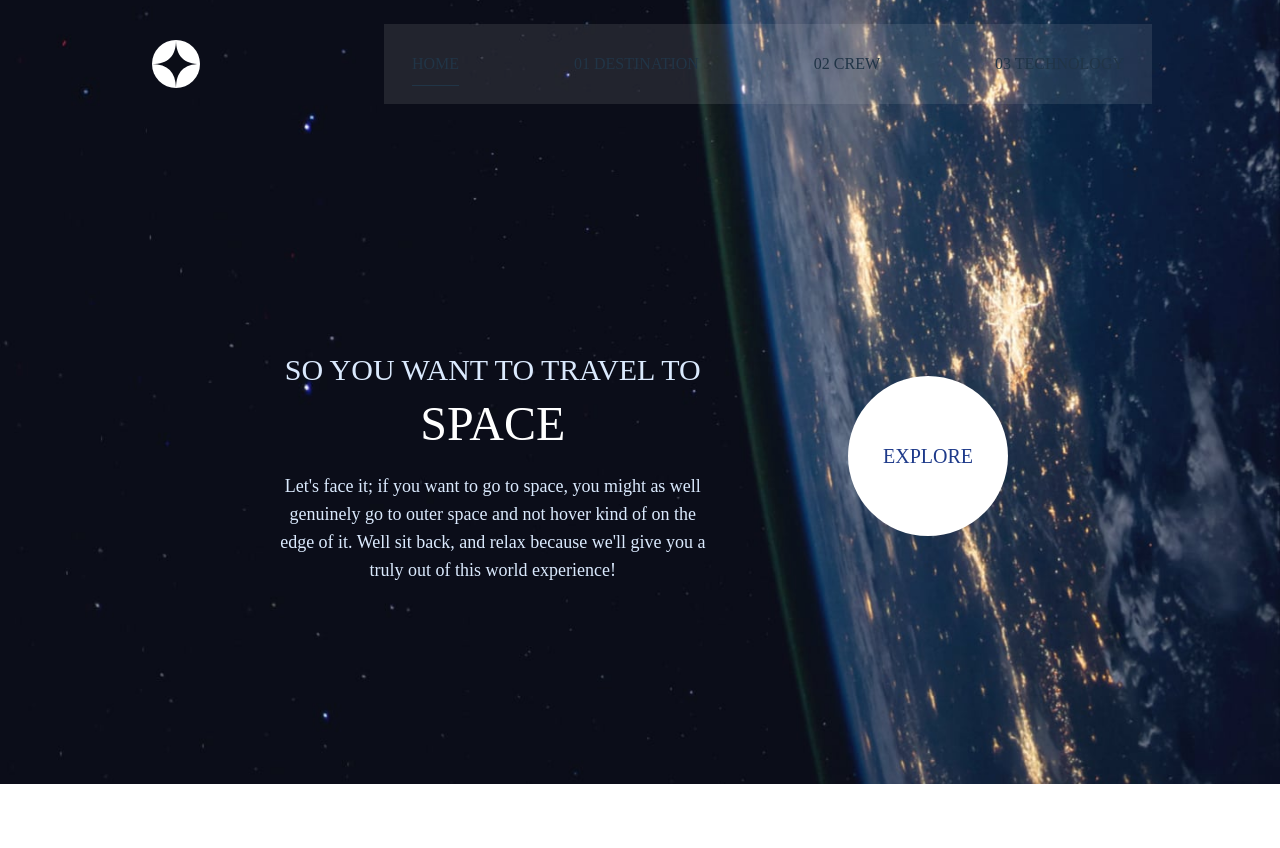
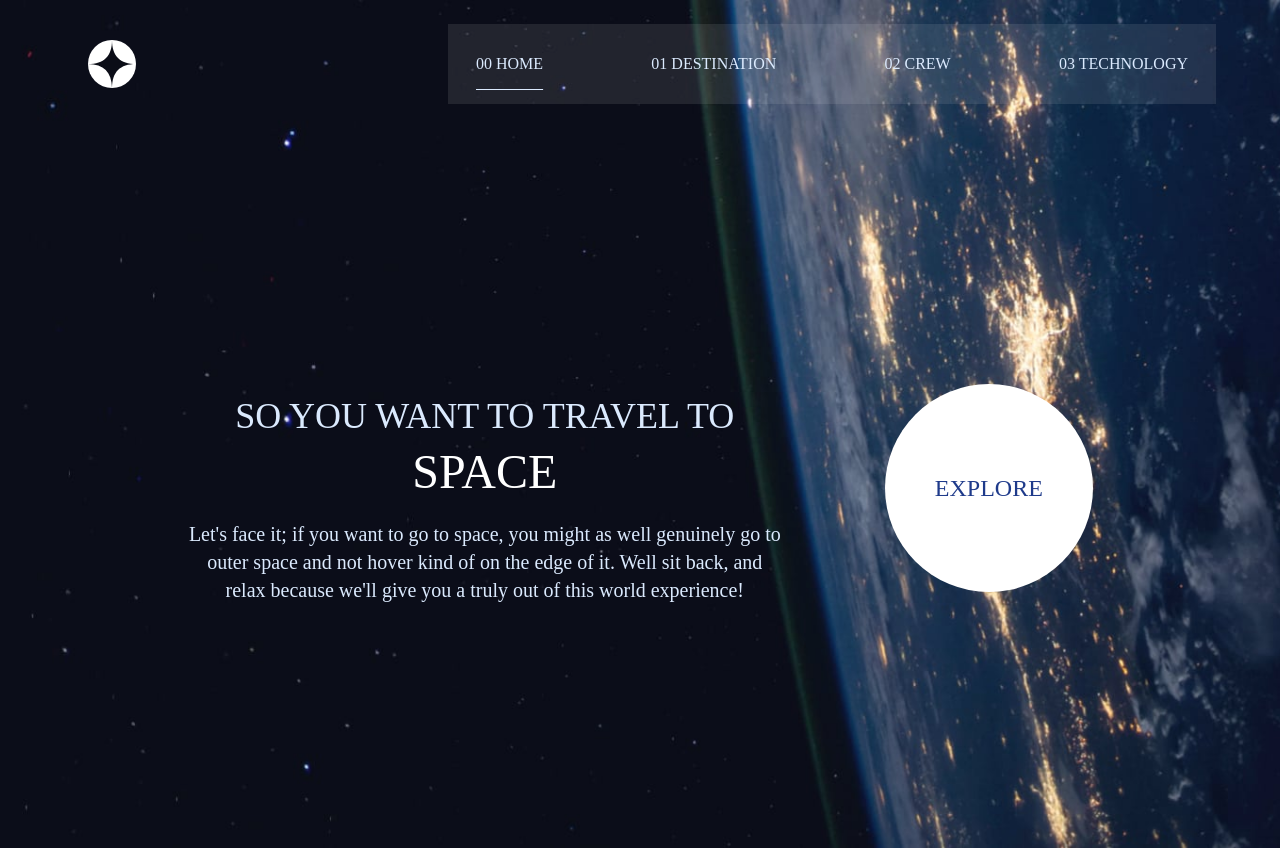
Before and after one commit to mobolajiJinad/space-tourism-website, a React (Vite) app: page / in a window 1280 px wide. Before the commit the page ends 800 px from the top, so only its background shows below. Built offline with nearby package versions, Linux system fonts and the light colour scheme; a web font is replaced by a local one.

Commit message:
feat: add hover states and change layout of some pages

```diff
--- a/src/RootLayout.tsx
+++ b/src/RootLayout.tsx
@@ -29,6 +29,20 @@ function RootLayout() {
     };
   }, [pathname]);
 
+  const NavItem = ({ to, label }: { to: string; label: string }) => (
+    <NavLink
+      to={to}
+      onClick={() => setMenuOpen(false)}
+      className={({ isActive }) =>
+        `relative uppercase text-blue-100 hover:underline hover:underline-offset-[1.25rem] ${
+          isActive ? "underline underline-offset-[1.25rem]" : ""
+        }`
+      }
+    >
+      {label}
+    </NavLink>
+  );
+
   return (
     <>
       <header className="flex items-center justify-between p-4 md:py-6 md:pl-6 md:pr-0">
@@ -44,48 +58,16 @@ function RootLayout() {
         <nav className="hidden max-w-3xl bg-black p-4 md:block md:w-4/5 md:bg-gray-200/10 md:p-7">
           <ul className="flex w-full items-center justify-between">
             <li>
-              <NavLink
-                to="/"
-                style={({ isActive }) => ({
-                  textDecoration: isActive ? "underline" : "none",
-                  textUnderlineOffset: isActive ? "1rem" : "0",
-                })}
-              >
-                HOME
-              </NavLink>
+              <NavItem to="/" label="00 HOME" />
             </li>
             <li>
-              <NavLink
-                to="/destination"
-                style={({ isActive }) => ({
-                  textDecoration: isActive ? "underline" : "none",
-                  textUnderlineOffset: isActive ? "1rem" : "0",
-                })}
-              >
-                01 DESTINATION
-              </NavLink>
+              <NavItem to="/destination" label="01 DESTINATION" />
             </li>
             <li>
-              <NavLink
-                to="/crew"
-                style={({ isActive }) => ({
-                  textDecoration: isActive ? "underline" : "none",
-                  textUnderlineOffset: isActive ? "1rem" : "0",
-                })}
-              >
-                02 CREW
-              </NavLink>
+              <NavItem to="/crew" label="02 CREW" />
             </li>
             <li>
-              <NavLink
-                to="/technology"
-                style={({ isActive }) => ({
-                  textDecoration: isActive ? "underline" : "none",
-                  textUnderlineOffset: isActive ? "1rem" : "0",
-                })}
-              >
-                03 TECHNOLOGY
-              </NavLink>
+              <NavItem to="/technology" label="03 TECHNOLOGY" />
             </li>
           </ul>
         </nav>
@@ -101,49 +83,10 @@ function RootLayout() {
           />
 
           <nav className="flex h-4/5 flex-col items-center justify-center gap-8">
-            <NavLink
-              to="/"
-              onClick={() => setMenuOpen(false)}
-              style={({ isActive }) => ({
-                textDecoration: isActive ? "underline" : "none",
-                textUnderlineOffset: isActive ? "1rem" : "0",
-              })}
-            >
-              00 HOME
-            </NavLink>
-
-            <NavLink
-              to="/destination"
-              onClick={() => setMenuOpen(false)}
-              style={({ isActive }) => ({
-                textDecoration: isActive ? "underline" : "none",
-                textUnderlineOffset: isActive ? "1rem" : "0",
-              })}
-            >
-              01 DESTINATION
-            </NavLink>
-
-            <NavLink
-              to="/crew"
-              onClick={() => setMenuOpen(false)}
-              style={({ isActive }) => ({
-                textDecoration: isActive ? "underline" : "none",
-                textUnderlineOffset: isActive ? "1rem" : "0",
-              })}
-            >
-              02 CREW
-            </NavLink>
-
-            <NavLink
-              to="/technology"
-              onClick={() => setMenuOpen(false)}
-              style={({ isActive }) => ({
-                textDecoration: isActive ? "underline" : "none",
-                textUnderlineOffset: isActive ? "1rem" : "0",
-              })}
-            >
-              03 TECHNOLOGY
-            </NavLink>
+            <NavItem to="/" label="00 HOME" />
+            <NavItem to="/destination" label="01 DESTINATION" />
+            <NavItem to="/crew" label="02 CREW" />
+            <NavItem to="/technology" label="03 TECHNOLOGY" />
           </nav>
         </div>
       </header>
--- a/src/index.css
+++ b/src/index.css
@@ -43,7 +43,7 @@ body.technology {
 
 #root {
   margin: auto;
-  max-width: 1024px;
+  max-width: 1152px;
 }
 
 @media (max-width: 1024px) {
--- a/src/pages/Crew.tsx
+++ b/src/pages/Crew.tsx
@@ -36,52 +36,48 @@ function Crew() {
   };
 
   return (
-    <div className="mx-auto min-h-[calc(100vh-80px)] w-full p-4 md:max-w-4xl lg:max-w-6xl">
-      <h1 className="my-4 mb-8 text-center text-xl uppercase text-blue-100 md:text-2xl lg:text-3xl">
-        02 Meet your crew
-      </h1>
-
+    <>
       <div
-        className="mx-auto flex w-full flex-col items-center justify-center p-8 md:flex-row md:justify-between"
+        className="mx-auto flex min-h-[calc(100vh-80px)] w-11/12 max-w-6xl flex-col items-center justify-center gap-4 p-4 lg:flex-row lg:justify-around lg:px-8"
         onTouchStart={handleTouchStart}
         onTouchEnd={handleTouchEnd}
       >
-        <div className="w-full text-center md:w-3/5">
-          <h3 className="text-lg font-semibold uppercase text-blue-200 md:text-xl lg:text-2xl">
+        <div className="w-full text-center lg:w-5/12 lg:text-left">
+          <h1 className="my-4 mb-12 text-center text-xl uppercase text-blue-100 md:text-3xl lg:mb-20 lg:text-left lg:text-4xl">
+            02 Meet your crew
+          </h1>
+
+          <h3 className="text-lg font-semibold uppercase text-blue-200 md:text-2xl">
             {crews[activeIndex].role}
           </h3>
-          <h2 className="my-2 text-xl font-bold uppercase text-blue-100 md:text-2xl lg:text-3xl">
+          <h2 className="my-2 text-xl font-bold uppercase text-blue-100 md:text-3xl">
             {crews[activeIndex].name}
           </h2>
-          <p className="my-4 text-sm text-blue-100 md:text-base lg:text-lg">
+          <p className="my-4 text-sm text-blue-100 md:text-lg">
             {crews[activeIndex].bio}
           </p>
         </div>
 
-        <div className="my-2 lg:my-0">
-          <img
-            src={
-              crews[activeIndex].images.webp || crews[activeIndex].images.png
-            }
-            alt={`${crews[activeIndex].name} image`}
-            className="mx-auto h-auto w-full max-w-72 rounded-lg lg:max-w-96"
-          />
-        </div>
+        <img
+          src={crews[activeIndex].images.webp || crews[activeIndex].images.png}
+          alt={`${crews[activeIndex].name} image`}
+          className="my-2 h-auto w-full max-w-96 lg:my-0 lg:ml-auto lg:w-7/12"
+        />
       </div>
 
-      <button
-        className="absolute left-4 top-1/2 z-10 hidden h-16 w-10 -translate-y-1/2 cursor-pointer rounded-md bg-[#0B0D17]/50 text-2xl font-bold text-blue-100 md:block"
+      {/* <button
+        className="absolute left-4 top-1/2 z-10 hidden h-16 w-10 -translate-y-1/2 cursor-pointer rounded-md bg-[#0B0D17]/50 text-2xl font-bold text-blue-100 lg:block"
         onClick={handlePrev}
       >
         {"<"}
       </button>
       <button
-        className="absolute right-4 top-1/2 z-10 hidden h-16 w-10 -translate-y-1/2 cursor-pointer rounded-md bg-[#0B0D17]/50 text-2xl font-bold text-blue-100 md:block"
+        className="absolute right-4 top-1/2 z-10 hidden h-16 w-10 -translate-y-1/2 cursor-pointer rounded-md bg-[#0B0D17]/50 text-2xl font-bold text-blue-100 lg:block"
         onClick={handleNext}
       >
         {">"}
-      </button>
-    </div>
+      </button> */}
+    </>
   );
 }
 
--- a/src/pages/Destination.tsx
+++ b/src/pages/Destination.tsx
@@ -7,7 +7,7 @@ function Destination() {
   const [activeDestination, setActiveDestination] = useState(destinations[0]);
 
   return (
-    <div className="mx-auto flex min-h-[calc(100vh-80px)] w-full flex-col items-center justify-center p-4 md:min-h-[calc(100vh-144px)] md:max-w-3xl lg:max-w-4xl lg:flex-row lg:justify-between">
+    <div className="mx-auto flex min-h-[calc(100vh-80px)] w-11/12 max-w-6xl flex-col items-center justify-center gap-4 p-4 lg:flex-row lg:justify-around lg:px-8">
       <div className="my-8">
         <h1 className="my-2 text-center text-xl uppercase text-blue-100 md:text-2xl lg:text-3xl">
           01 Pick your destination
@@ -25,15 +25,11 @@ function Destination() {
           {destinations.map((destination) => (
             <li
               key={destination.name}
-              className={"cursor-pointer"}
-              style={{
-                textDecoration:
-                  activeDestination.name === destination.name
-                    ? "underline"
-                    : "none",
-                textUnderlineOffset:
-                  activeDestination.name === destination.name ? "1.25rem" : "0",
-              }}
+              className={`cursor-pointer ${
+                activeDestination.name === destination.name
+                  ? "underline underline-offset-[1.25rem]"
+                  : ""
+              } hover:underline hover:underline-offset-[1.25rem]`}
               onClick={() => setActiveDestination(destination)}
             >
               {destination.name}
--- a/src/pages/Home.tsx
+++ b/src/pages/Home.tsx
@@ -1,15 +1,15 @@
 function Home() {
   return (
-    <div className="mx-auto flex h-[calc(100vh-80px)] w-full flex-col items-center justify-center p-4 md:h-[calc(100vh-144px)] md:max-w-2xl lg:max-w-3xl lg:flex-row lg:justify-between">
+    <div className="mx-auto flex min-h-[calc(100vh-80px)] w-11/12 max-w-6xl flex-col items-center justify-center gap-4 p-4 lg:flex-row lg:justify-around lg:px-8">
       <div className="my-6 lg:w-3/5">
-        <h1 className="my-6 text-center text-xl uppercase text-blue-100 md:text-2xl lg:text-3xl">
+        <h1 className="my-6 text-center text-xl uppercase text-blue-100 md:text-2xl lg:text-4xl">
           So you want to travel to{" "}
           <span className="mt-3 block text-4xl font-medium text-white md:text-4xl lg:text-5xl">
             space
           </span>
         </h1>
 
-        <p className="text-center text-sm text-blue-100 md:text-base lg:text-lg">
+        <p className="text-center text-sm text-blue-100 md:text-base lg:text-xl">
           Let's face it; if you want to go to space, you might as well genuinely
           go to outer space and not hover kind of on the edge of it. Well sit
           back, and relax because we'll give you a truly out of this world
@@ -17,7 +17,7 @@ function Home() {
         </p>
       </div>
 
-      <button className="h-32 w-32 rounded-full bg-white text-base font-medium uppercase text-blue-900 md:text-lg lg:h-40 lg:w-40 lg:text-xl">
+      <button className="h-32 w-32 rounded-full bg-white text-base font-medium uppercase text-blue-900 md:text-lg lg:h-52 lg:w-52 lg:text-2xl">
         Explore
       </button>
     </div>
```
Also changed, not shown: src/pages/Technology.tsx (+34 -17 lines).
